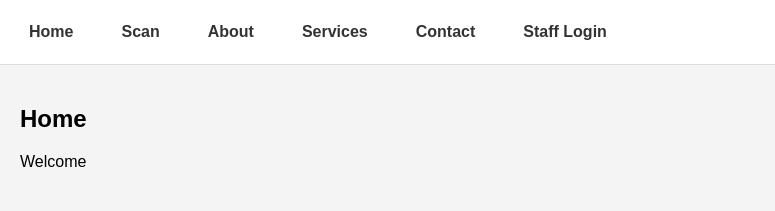
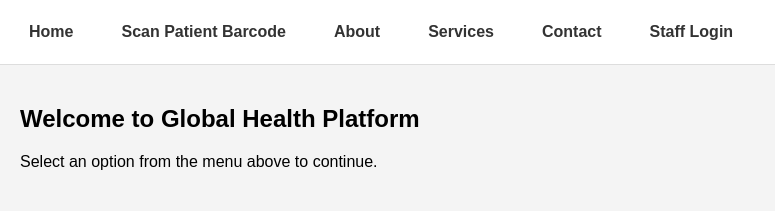
Before and after one commit to malath1237891-sudo/qr-client-system, a plain HTML site: page index.html in a window 1280 px wide. Shown: the whole page, without its empty margins (0-775 px from the left). Drawn offline with Linux system fonts and the light colour scheme.

Commit message:
Update index.html

```diff
--- a/index.html
+++ b/index.html
@@ -1,10 +1,26 @@
-<!DOCTYPE html><html><head><link rel='stylesheet' href='style.css'><title>Home</title></head><body>
-<div class='nav'>
- <a href='index.html'>Home</a>
- <a href='scan.html'>Scan</a>
- <a href='about.html'>About</a>
- <a href='services.html'>Services</a>
- <a href='contact.html'>Contact</a>
- <a href='login.html'>Staff Login</a>
-</div>
-<div class='container'><h2>Home</h2>Welcome</div></body></html>
+<!DOCTYPE html>
+<html lang="en">
+<head>
+    <meta charset="UTF-8">
+    <title>Home</title>
+    <link rel="stylesheet" href="style.css">
+</head>
+
+<body>
+
+    <div class="nav">
+        <a class="active" href="index.html">Home</a>
+        <a href="scan.html">Scan Patient Barcode</a>
+        <a href="about.html">About</a>
+        <a href="services.html">Services</a>
+        <a href="contact.html">Contact</a>
+        <a href="login.html">Staff Login</a>
+    </div>
+
+    <div class="container">
+        <h2>Welcome to Global Health Platform</h2>
+        <p>Select an option from the menu above to continue.</p>
+    </div>
+
+</body>
+</html>
```
